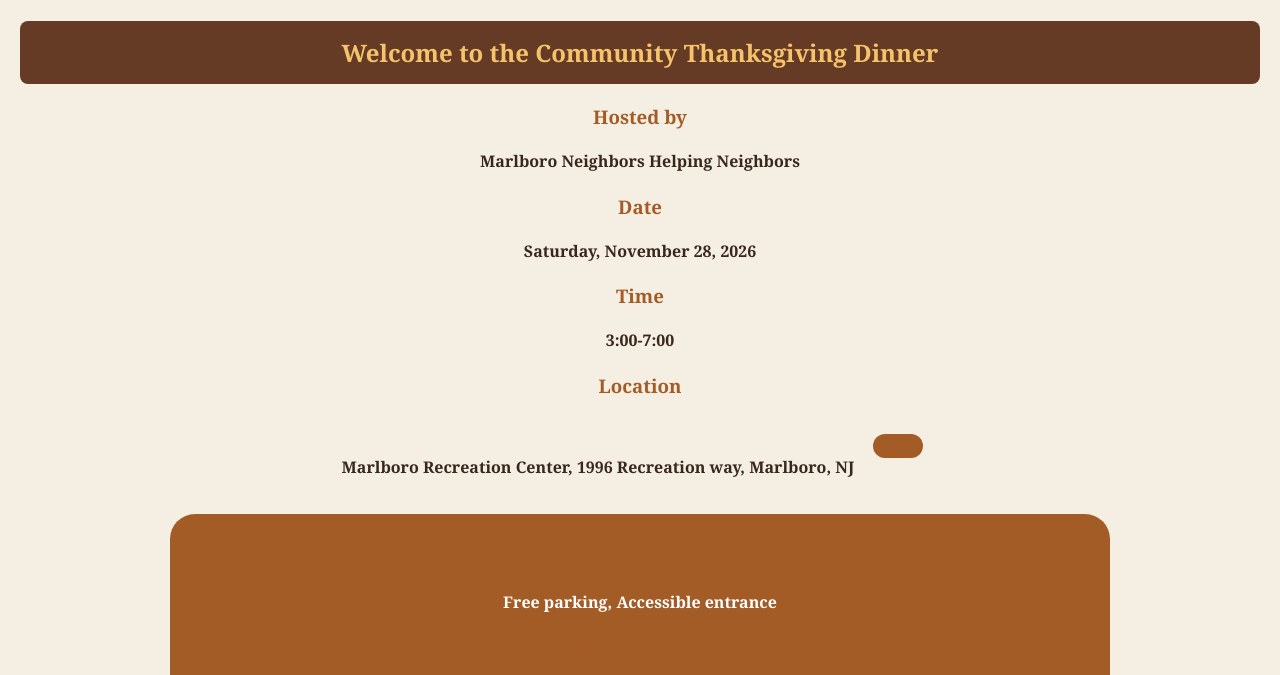
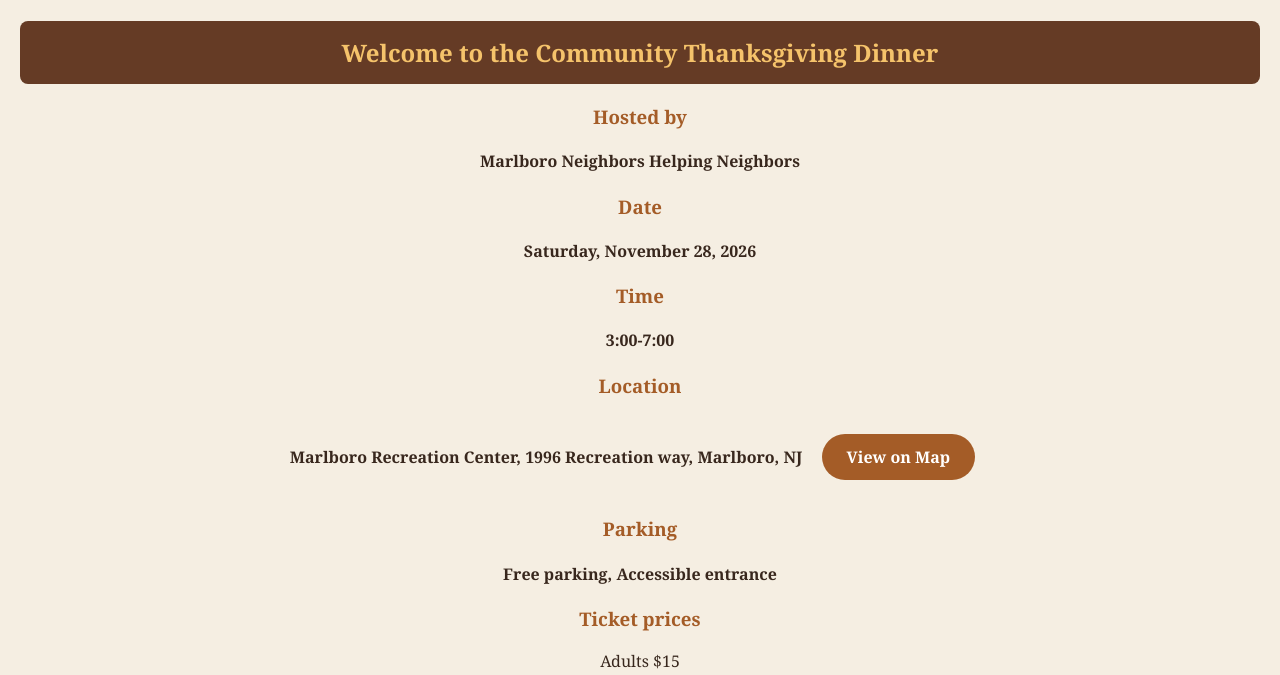
Before and after one commit to 528nrandazzo-dev/Thanksgiving, a plain HTML site: page index.html in a window 1280 px wide. Shown: the part 122-797 px from the top of the page. Drawn offline with Linux system fonts and the light colour scheme.

Commit message:
fixed map

```diff
--- a/index.html
+++ b/index.html
@@ -22,7 +22,8 @@
 <h4> Marlboro Recreation Center, 1996 Recreation way, Marlboro, NJ
 <a class="map-button"
 href="https://www.google.com/maps/search/?api=1&query=Marlboro+Recreation+Center+Marlboro+NJ"
-target="_blank"></h4>
+target="_blank">View on Map</a>
+</h4>
 
 <h3>Parking</h3>
 <h4>Free parking, Accessible entrance</h4>
```
